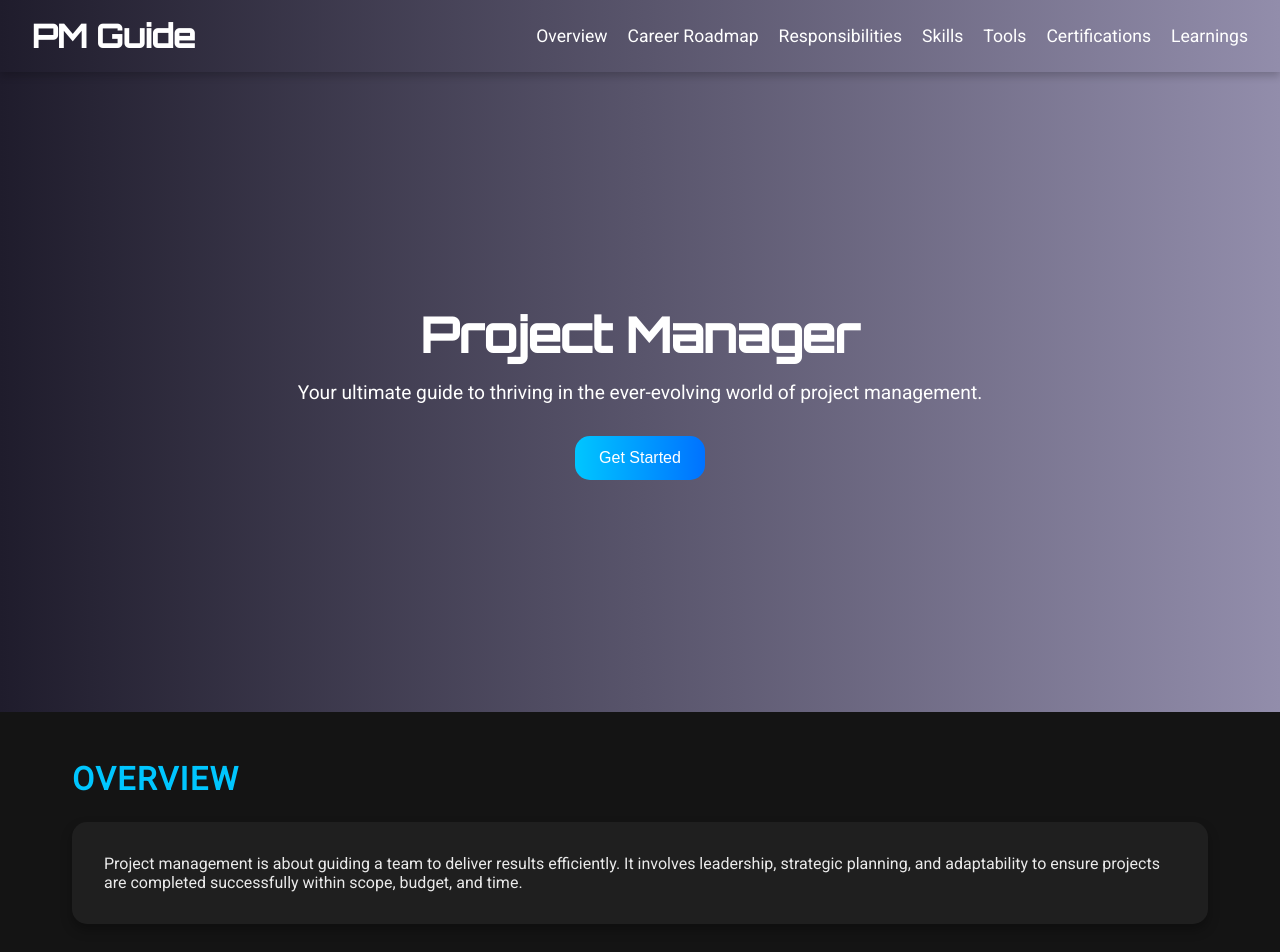
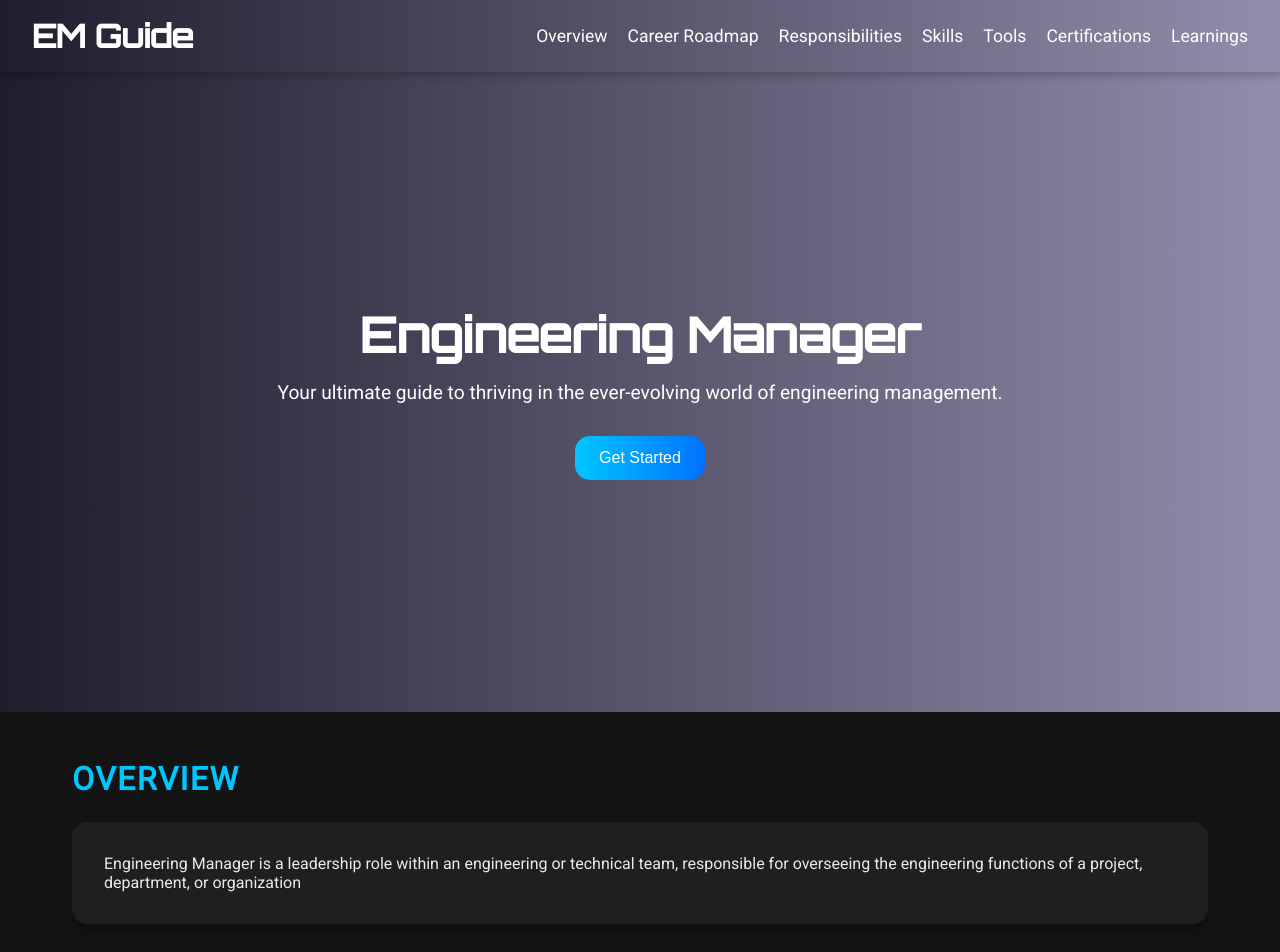
Before and after one commit to bangtanie123/pi, a plain HTML site: page index.html in a window 1280 px wide. Shown: the top 952 px of the page. Drawn offline with Linux system fonts and the light colour scheme.

Commit message:
Update index.html

```diff
--- a/index.html
+++ b/index.html
@@ -3,7 +3,7 @@
 <head>
     <meta charset="UTF-8">
     <meta name="viewport" content="width=device-width, initial-scale=1.0">
-    <title>Project Manager Guide</title>
+    <title>Engineering Manager Guide</title>
     <link href="https://fonts.googleapis.com/css2?family=Orbitron:wght@400;500&family=Roboto:wght@300;400&display=swap" rel="stylesheet">
     <link href="https://cdnjs.cloudflare.com/ajax/libs/font-awesome/6.0.0-beta3/css/all.min.css" rel="stylesheet">
     <style>
@@ -208,7 +208,7 @@
 <body>
     <div class="page-wrapper">
         <nav>
-            <h1>PM Guide</h1>
+            <h1>EM Guide</h1>
             <ul>
                 <li><a href="#overview">Overview</a></li>
                 <li><a href="#roadmap">Career Roadmap</a></li>
@@ -222,8 +222,8 @@
 
         <section class="hero">
             <div>
-                <h1>Project Manager</h1>
-                <p>Your ultimate guide to thriving in the ever-evolving world of project management.</p>
+                <h1>Engineering Manager</h1>
+                <p>Your ultimate guide to thriving in the ever-evolving world of engineering management.</p>
                 <button>Get Started</button>
             </div>
         </section>
@@ -232,7 +232,7 @@
             <section id="overview" class="section">
                 <h2>Overview</h2>
                 <div class="card">
-                    <p>Project management is about guiding a team to deliver results efficiently. It involves leadership, strategic planning, and adaptability to ensure projects are completed successfully within scope, budget, and time.</p>
+                    <p>Engineering Manager is a leadership role within an engineering or technical team, responsible for overseeing the engineering functions of a project, department, or organization</p>
                 </div>
             </section>
 
```
